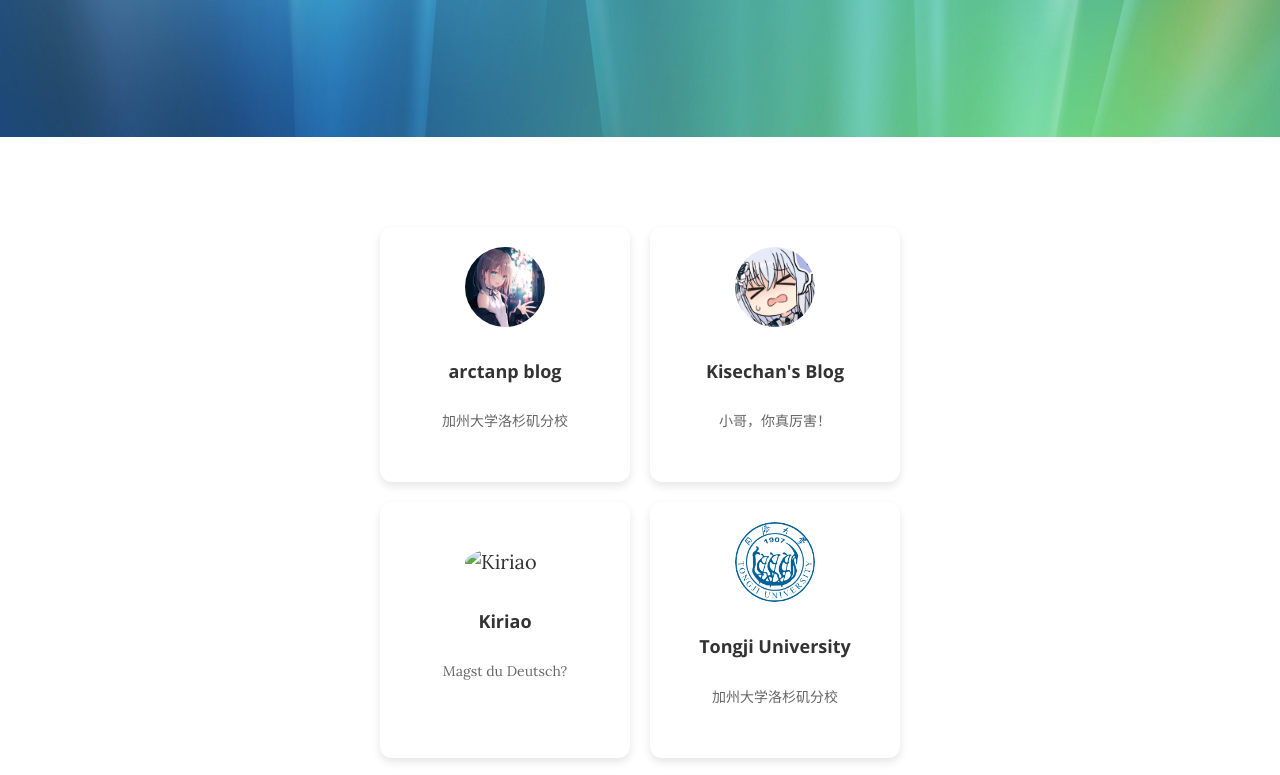
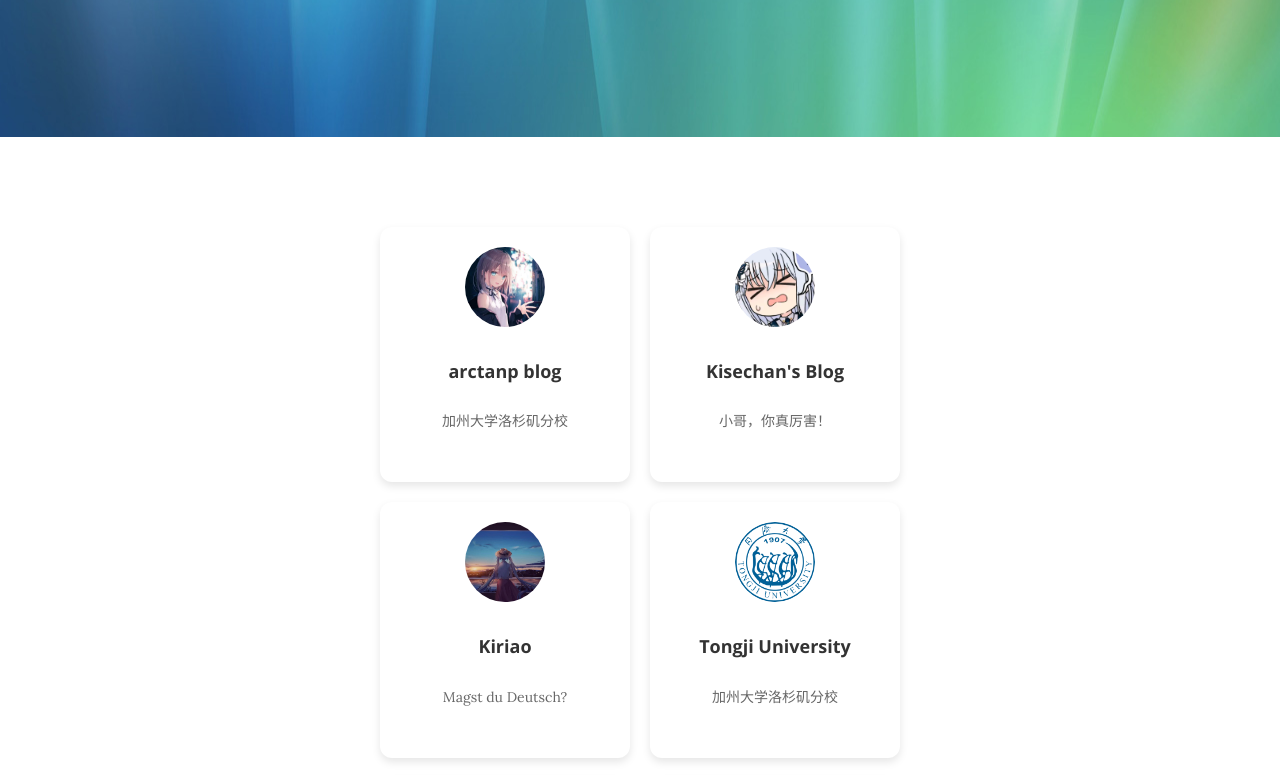
Before and after one commit to Bruce225/Bruce225.github.io, a plain HTML site: page links/index.html in a window 1280 px wide. Shown: the part 276-1051 px from the top of the page. Drawn offline with nearby package versions, Linux system fonts and the light colour scheme; a script that the page names is missing.

Commit message:
Site updated: 2025-08-25 09:54:21

```diff
--- a/links/index.html
+++ b/links/index.html
@@ -336,7 +336,7 @@
   <div class="link-item">
     <a href="https://www.tongji.edu.cn" target="_blank" class="link-card">
       <div class="link-icon">
-        <img src="/images/kiriao.png" alt="Kiriao" />
+        <img src="/images/kiriao.jpg" alt="Kiriao" />
       </div>
       <div class="link-info">
         <h3>Kiriao</h3>
```
